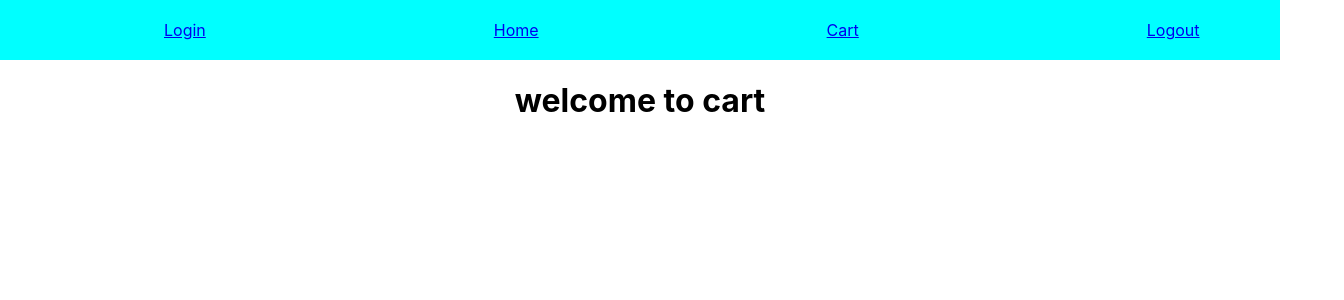
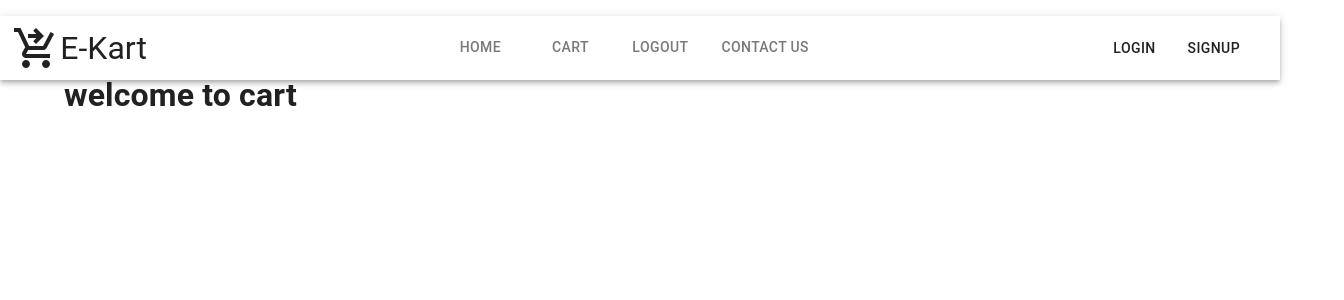
Before and after one commit to AshokBavisetti/E-project, a React (Create React App) app: page /Cart in a window 1280 px wide. Shown: the top 300 px of the page, 1344 px wide, since content can reach past the window. Built offline with nearby package versions, Linux system fonts and the light colour scheme.

Commit message:
Implemented Routings and navbar

```diff
--- a/package.json
+++ b/package.json
@@ -3,6 +3,10 @@
   "version": "0.1.0",
   "private": true,
   "dependencies": {
+    "@emotion/react": "^11.11.1",
+    "@emotion/styled": "^11.11.0",
+    "@mui/icons-material": "^5.15.0",
+    "@mui/material": "^5.15.0",
     "@testing-library/jest-dom": "^5.17.0",
     "@testing-library/react": "^13.4.0",
     "@testing-library/user-event": "^13.5.0",
--- a/src/App.js
+++ b/src/App.js
@@ -1,28 +1,32 @@
-import './App.css';
-import Navbar from './Comonent/Navbar/Navbar';
-import { BrowserRouter,Routes,Route } from 'react-router-dom';
+import { Container } from '@mui/material';
+import { BrowserRouter as Router, Routes, Route } from 'react-router-dom';
+import Navbar from "./Comonent/Navbar/Navbar"
+import Home from "./Comonent/Home/Home";
+import Cart from "./Comonent/Cart/Cart";
 import Login from './Comonent/Login/Login';
-import Home from './Comonent/Home/Home';
-// import Cart from './Comonent/Cart/Cart';
-import Logout from './Comonent/Logout/Logout';
-import Cart from './Comonent/Cart/Cart';
+import Logout from './Comonent/Logout/Logout'
+import {createTheme, CssBaseline, ThemeProvider} from "@mui/material"
 
+
+const theme = createTheme();
 
 function App() {
   return (
-    <div className="App">
-      <BrowserRouter>
-            <Navbar/>
+    <ThemeProvider theme={theme}>
+      <CssBaseline />
+      <Container maxWidth="lg">
+        <Router>
+          <Navbar />
 
-<Routes>
-  <Route path="/" element={<Login/>}/>
-    <Route path="/Home" element={<Home/>}/>
-  <Route path="/Cart" element={<Cart/>}/>
-  <Route path="/Logout" element={<Logout/>}/>
-
-</Routes>
-      </BrowserRouter>
-    </div>
+          <Routes>
+            <Route path="/" element={<Login />} />
+            <Route path="/Home" element={<Home />} />
+            <Route path="/Cart" element={<Cart />} />
+            <Route path="/Logout" element={<Logout />} />
+          </Routes>
+        </Router>
+      </Container>
+    </ThemeProvider>
   );
 }
 
--- a/src/Comonent/Cart/Cart.js
+++ b/src/Comonent/Cart/Cart.js
@@ -3,7 +3,7 @@ import React from 'react'
 export default function Cart() {
   return (
     <div>
-      <h1>welcome to cart</h1>
+      <h1 style={{paddingTop:"50px"}}>welcome to cart</h1>
     </div>
   )
 }
--- a/src/Comonent/Logout/Logout.js
+++ b/src/Comonent/Logout/Logout.js
@@ -3,7 +3,7 @@ import React from 'react'
 export default function Logout() {
   return (
     <div>
-      <h1>log out</h1>
+      <h1 style={{paddingTop:"50px"}}>log out</h1>
     </div>
   )
 }
--- /dev/null
+++ b/src/Comonent/Navbar/MenuBar.js
@@ -0,0 +1,42 @@
+import React, { useState } from "react";
+import {
+  Menu,
+  IconButton,
+  List,
+  ListItemButton,
+  ListItemIcon,
+  ListItemText,
+} from "@mui/material";
+import MenuIcon from "@mui/icons-material/Menu";
+const pages = ["Home", "Cart", "ABoutUs", "ContactUs", "Login", "SignUp"];
+const MenuBar = () => {
+  const [openMenu, setOpenMenu] = useState(false);
+
+  return (
+    <React.Fragment>
+      <Menu
+        anchor="left"
+        open={openMenu}
+        onClose={() => setOpenMenu(false)}
+      >
+        <List>
+          {pages.map((page, index) => (
+            <ListItemButton key={index}>
+              <ListItemIcon>
+                <ListItemText>{page}</ListItemText>
+              </ListItemIcon>
+            </ListItemButton>
+          ))}
+        </List>
+      </Menu>
+      <IconButton
+        sx={{ color: "black", marginLeft: "auto" }}
+        onClick={() => setOpenMenu(!openMenu)}
+      >
+        <MenuIcon color="black" />
+      </IconButton>
+    </React.Fragment>
+  );
+};
+
+export default MenuBar;
--- a/src/Comonent/Navbar/Navbar.js
+++ b/src/Comonent/Navbar/Navbar.js
@@ -1,14 +1,100 @@
-import React from 'react';
-import {Link} from "react-router-dom";
-import "./Navbar.css"
+//   //  <ul>
+//   //   <Link to="/"><li>Login</li></Link>
+//   //   <Link to="/Home"><li>Home</li></Link>
+//   //   <Link to="/Cart"><li>Cart</li></Link>
+//   //   <Link to="/Logout"><li>Logout</li></Link>
+//   //  </ul>
+import React, { useState } from 'react'
+// import{Appbar, Typography,Toolbar} from '@mui/icons-material';
+import { AppBar, Toolbar, Box, Button, Container, CssBaseline, Grid, Paper, TextField, Typography, Link, GlobalStyles, useTheme, useMediaQuery,} from '@mui/material'
+import ShoppingCartCheckoutIcon from '@mui/icons-material/ShoppingCartCheckout';
+import Tabs from '@mui/material/Tabs';
+import Tab from '@mui/material/Tab';
+import MenuBar from './MenuBar';
+import { useNavigate } from 'react-router-dom';
+
+
+// import AccountCircle from '@mui/icons-material/AccountCircle';
+// import MailIcon from '@mui/icons-material/Mail';
+// import NotificationsIcon from '@mui/icons-material/Notifications';
+// import IconButton from '@mui/material/IconButton';
+// import Badge from '@mui/material/Badge';
+
+
 
 export default function Navbar() {
+  const [value, setValue] = useState();
+  const theme = useTheme();
+  console.log(theme);
+  const isMatch = useMediaQuery(theme.breakpoints.down("md"));
+  console.log(isMatch);
+  const navigate = useNavigate()
+  const UserProfile = () =>{
+      navigate("/Home")
+  }
+  const UserProfile1 = () =>{
+    navigate("/Logout")
+}
+const UserProfile2 = () =>{
+  navigate("/Cart")
+}
+const UserProfile3 = () =>{
+  navigate("/")
+}
+  // const Address =  {
   return (
-   <ul>
-    <Link to="/"><li>Login</li></Link>
-    <Link to="/Home"><li>Home</li></Link>
-    <Link to="/Cart"><li>Cart</li></Link>
-    <Link to="/Logout"><li>Logout</li></Link>
-   </ul>
+    <React.Fragment>
+      <AppBar color='default' sx={{marginTop:2, bgcolor: "white"}}>
+        <Toolbar>
+
+          <ShoppingCartCheckoutIcon sx={{ transform: "scale(2)" }}/>
+          <Typography
+            variant="h5"
+            noWrap
+            component="a"
+            href="#app-bar-with-responsive-menu"
+            sx={{
+              mr: 2,
+              display: { xs: 'none', md: 'flex' },
+              // fontFamily: 'monospace',
+              // fontWeight: 'bold',
+              // letterSpacing: '.1rem',
+              color: 'inherit',
+              textDecoration: 'none',
+              fontSize: "2rem",
+              paddingLeft: "1%"
+            }}
+          >
+            E-Kart
+          </Typography>
+          {isMatch ? (
+            <>
+              <Typography sx={{ fontSize: "2rem", paddingLeft: "1%" }}>
+                E-Kart
+              </Typography>
+          <MenuBar/>
+          </>
+          ) : (
+            <>
+          <Tabs sx={{ marginLeft: "auto" }}
+                indicatorColor="inherit"
+                textColor="inherit"
+                value={value}
+                onChange={(e, value) => setValue(value)}
+              >
+            <Tab label="Home" onClick={UserProfile}></Tab>
+            <Tab label="Cart" onClick={UserProfile2}></Tab>
+            <Tab label="Logout" onClick={UserProfile1}></Tab>
+            <Tab label="Contact Us" onClick={UserProfile3}></Tab>
+          </Tabs>
+          <Button variant="h6" color= 'inherit' label="Login" sx={{marginLeft:"auto"}}>Login</Button>
+              <Button variant="h6" color= 'inherit' label="Login">
+                SignUp
+              </Button>
+              </>
+          )}
+        </Toolbar>
+      </AppBar>
+    </React.Fragment>
   )
 }
```
Also changed, not shown: 1 other file (tests, documents, lock files or other folders).
